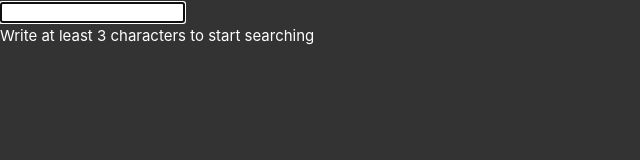
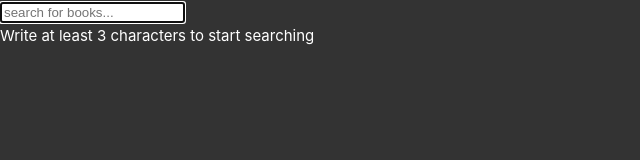
Before and after one commit to aghArdeshir/storyteq-assessment, a Vue app: page / in a window 1280 px wide. Shown: the top 160 px of the page, without its empty margins (0-640 px from the left). Built offline with nearby package versions, Linux system fonts and the light colour scheme.

Commit message:
add placeholder for autocomplete so user knows what it is going to do

```diff
--- a/src/components/AutoComplete.vue
+++ b/src/components/AutoComplete.vue
@@ -14,6 +14,7 @@ const props = defineProps<{
   availableOptions: any[];
   selectedOptions: any[];
   minLength: number;
+  placeholder: string;
 }>();
 
 const state = reactive<{ inputText: string; internal_selectedOptions: any[] }>({
@@ -41,7 +42,12 @@ const noMatchFound = computed(
 </script>
 
 <template>
-  <input v-model="state.inputText" @input="onInputTextChange" autofocus />
+  <input
+    v-model="state.inputText"
+    @input="onInputTextChange"
+    autofocus
+    :placeholder="props.placeholder"
+  />
 
   <div v-if="state.inputText.length < props.minLength">
     Write at least {{ props.minLength }} characters to start searching
--- a/src/components/BooksList.vue
+++ b/src/components/BooksList.vue
@@ -33,6 +33,7 @@ function onSelectedBooksChange(newSelectedBooks: Book[]) {
     :available-options="state.availableOptions"
     :selected-options="state.selectedBooks"
     :min-length="MIN_CHARACTERS_LENGTH_TO_SEARCH"
+    placeholder="search for books..."
   >
     <template #checkbox-label="{ option: book }"
       >{{ book.title }} <small>by</small> <em>{{ book.author }}</em></template
```
